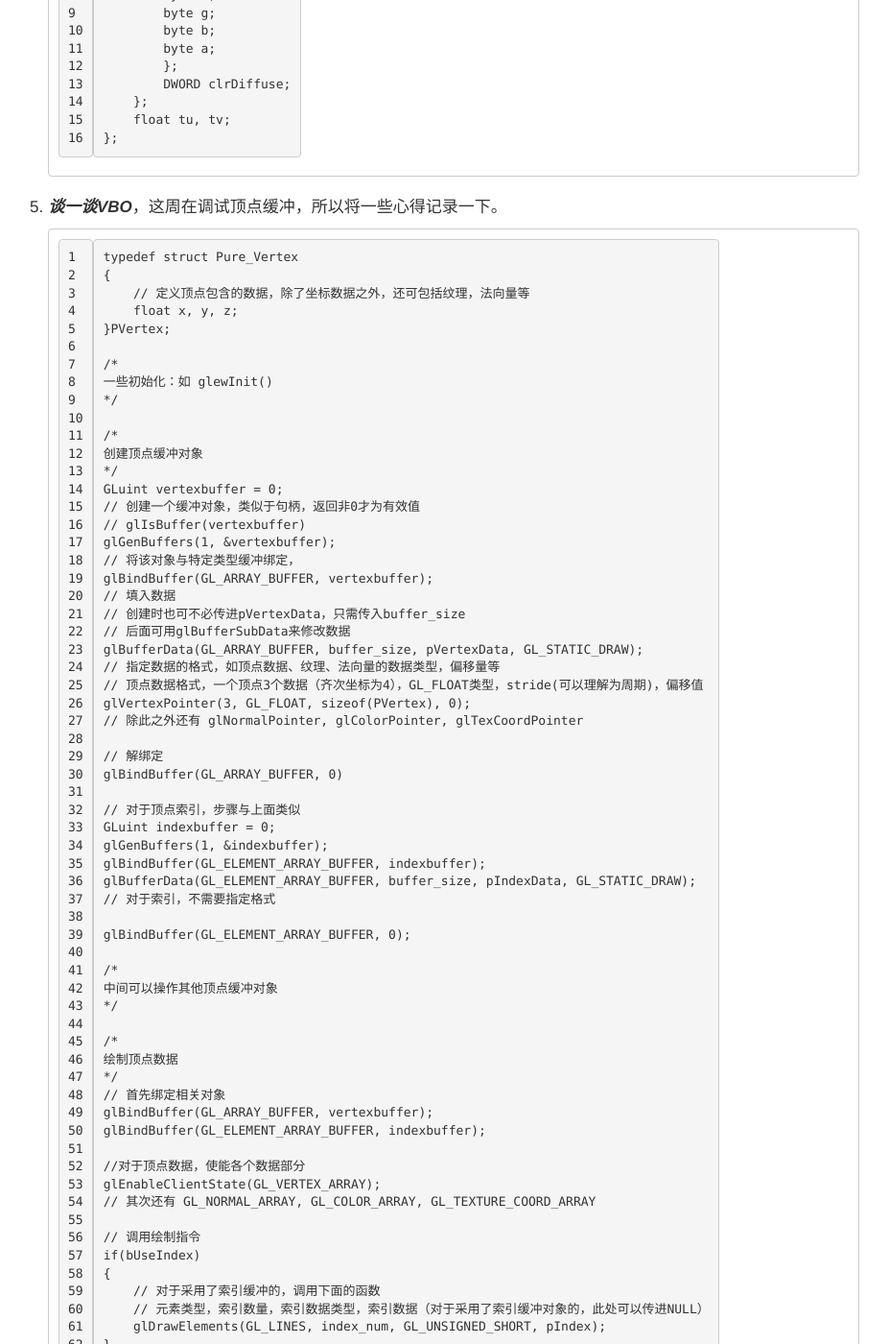
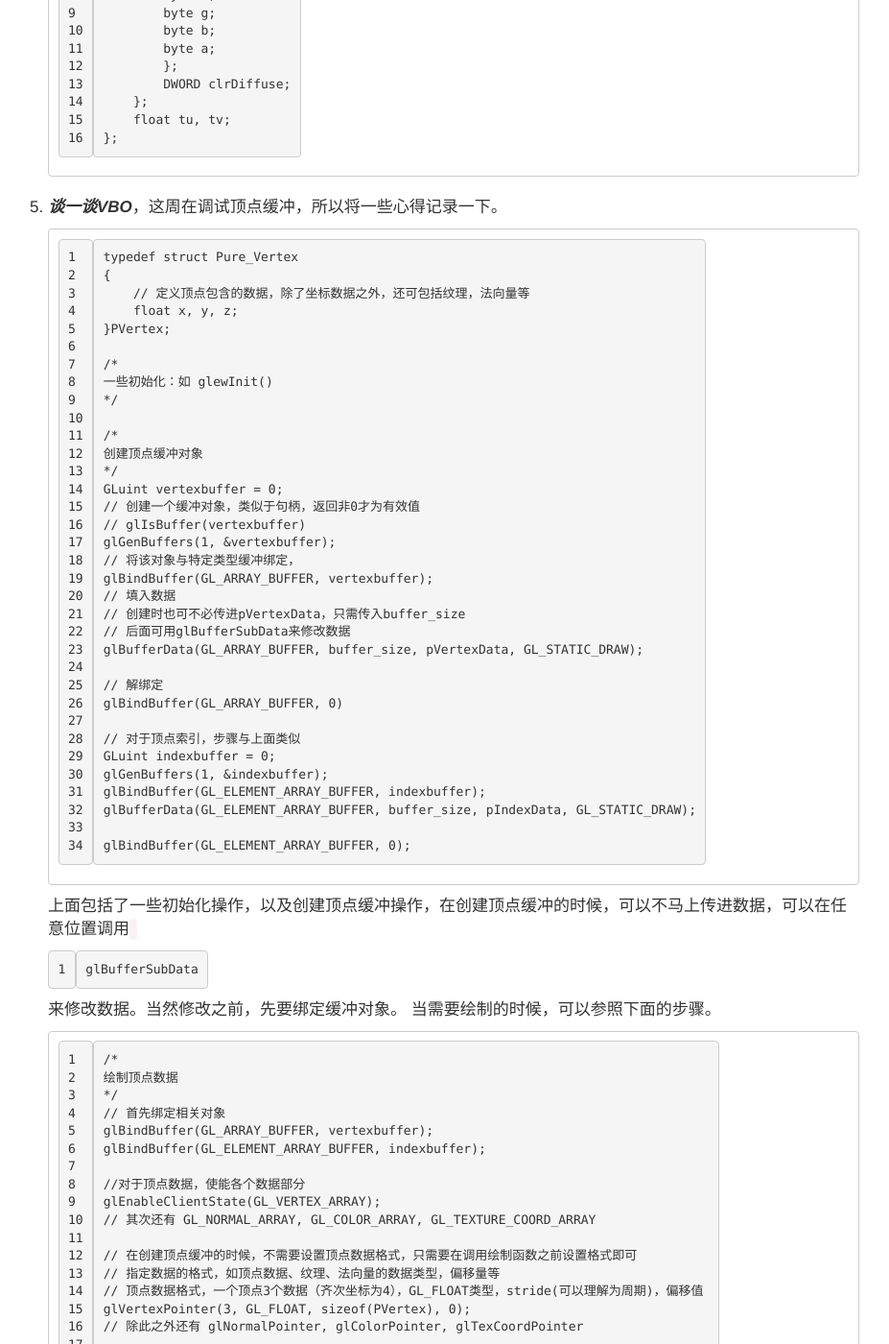
Before and after one commit to Gemini2015/gemini2015.github.io, a Jekyll site: the page built from _posts/2014-12-04-zfxengine-opengl.markdown, in a window 1280 px wide and 1400 px high, scrolled down 6260 px. Shown: the whole window at 96% size, without its empty margins (177-1104 px from the left). Built offline with Jekyll 4.4.1, drawn with Linux system fonts in a browser that asks for light colours; nearby versions of some CDN libraries; comment, search, counter and statistics services are not loaded; some of the changed text lies outside the part shown.

Commit message:
修改VBO

````diff
--- a/_posts/2014-12-04-zfxengine-opengl.markdown
+++ b/_posts/2014-12-04-zfxengine-opengl.markdown
@@ -135,10 +135,6 @@ description: 使用OpenGL实现ZFXEngine定义的ZFXRenderDevice
     // 创建时也可不必传进pVertexData，只需传入buffer_size
     // 后面可用glBufferSubData来修改数据
     glBufferData(GL_ARRAY_BUFFER, buffer_size, pVertexData, GL_STATIC_DRAW);
-    // 指定数据的格式，如顶点数据、纹理、法向量的数据类型，偏移量等
-    // 顶点数据格式，一个顶点3个数据（齐次坐标为4），GL_FLOAT类型，stride(可以理解为周期)，偏移值
-    glVertexPointer(3, GL_FLOAT, sizeof(PVertex), 0);
-    // 除此之外还有 glNormalPointer, glColorPointer, glTexCoordPointer
 
     // 解绑定
     glBindBuffer(GL_ARRAY_BUFFER, 0)
@@ -148,14 +144,13 @@ description: 使用OpenGL实现ZFXEngine定义的ZFXRenderDevice
     glGenBuffers(1, &indexbuffer);
     glBindBuffer(GL_ELEMENT_ARRAY_BUFFER, indexbuffer);
     glBufferData(GL_ELEMENT_ARRAY_BUFFER, buffer_size, pIndexData, GL_STATIC_DRAW);
-    // 对于索引，不需要指定格式
 
     glBindBuffer(GL_ELEMENT_ARRAY_BUFFER, 0);
+    ```
+    上面包括了一些初始化操作，以及创建顶点缓冲操作，在创建顶点缓冲的时候，可以不马上传进数据，可以在任意位置调用`glBufferSubData`来修改数据。当然修改之前，先要绑定缓冲对象。
+    当需要绘制的时候，可以参照下面的步骤。
 
-    /*
-    中间可以操作其他顶点缓冲对象
-    */
-
+    ```
     /*
     绘制顶点数据
     */
@@ -166,6 +161,12 @@ description: 使用OpenGL实现ZFXEngine定义的ZFXRenderDevice
     //对于顶点数据，使能各个数据部分
     glEnableClientState(GL_VERTEX_ARRAY);
     // 其次还有 GL_NORMAL_ARRAY, GL_COLOR_ARRAY, GL_TEXTURE_COORD_ARRAY
+
+    // 在创建顶点缓冲的时候，不需要设置顶点数据格式，只需要在调用绘制函数之前设置格式即可
+    // 指定数据的格式，如顶点数据、纹理、法向量的数据类型，偏移量等
+    // 顶点数据格式，一个顶点3个数据（齐次坐标为4），GL_FLOAT类型，stride(可以理解为周期)，偏移值
+    glVertexPointer(3, GL_FLOAT, sizeof(PVertex), 0);
+    // 除此之外还有 glNormalPointer, glColorPointer, glTexCoordPointer
 
     // 调用绘制指令
     if(bUseIndex)
@@ -185,8 +186,10 @@ description: 使用OpenGL实现ZFXEngine定义的ZFXRenderDevice
     glDisableClientState(GL_VERTEX_ARRAY);
     glBindBuffer(GL_ARRAY_BUFFER, 0);
     glBindBuffer(GL_ELEMENT_ARRAY_BUFFER, 0);
+    ```
+    上面的代码展示了一次绘制操作的简要流程，在绘制一次之后，只要不删除缓冲对象，那么就可以继续绘制，当不需要这个缓冲对象时，可以删除对象
 
-
+    ```
     // 最后可以删除对象
     if(glIsBuffer(vertexbuffer))
         glDeleteBuffers(1, &vertexbuffer);
@@ -215,7 +218,7 @@ description: 使用OpenGL实现ZFXEngine定义的ZFXRenderDevice
         ```
         我定义了一个上面的宏，如果一个函数里面执行了一些OpenGL函数调用，那么就在这个函数末尾写上`CHECK_ERROR;`语句来检查前面的OpenGL函数调用是否出错。
 
-        >OpenGL的机制是一旦某一个OpenGL函数调用出错，在内部就会设置相应的错误标识，通过glGetError()函数可以获取这个标志，同时，调用glGetError()函数也会清除这个错误标识。否则，这个错误标识会一直存在，后续有其他错误发生，也不会记录新的错误标识。
+        >OpenGL的机制是一旦某一个OpenGL函数调用出错，在内部就会设置相应的错误标识，通过`glGetError()`函数可以获取这个标志，同时，调用glGetError()函数也会清除这个错误标识。否则，这个错误标识会一直存在，后续有其他错误发生，也不会记录新的错误标识。
 
         OpenGL的错误代码主要描述了错误的类型，比如`GL_INVALID_ENUM`表示发生枚举值错误，`GL_INVALID_VALUE`表示传给OpenGL函数的值错误等等，一般发生了错误之后，主要是根据错误代码，然后分析每一个OpenGL函数调用，来判定错误发生原因。
 
````
